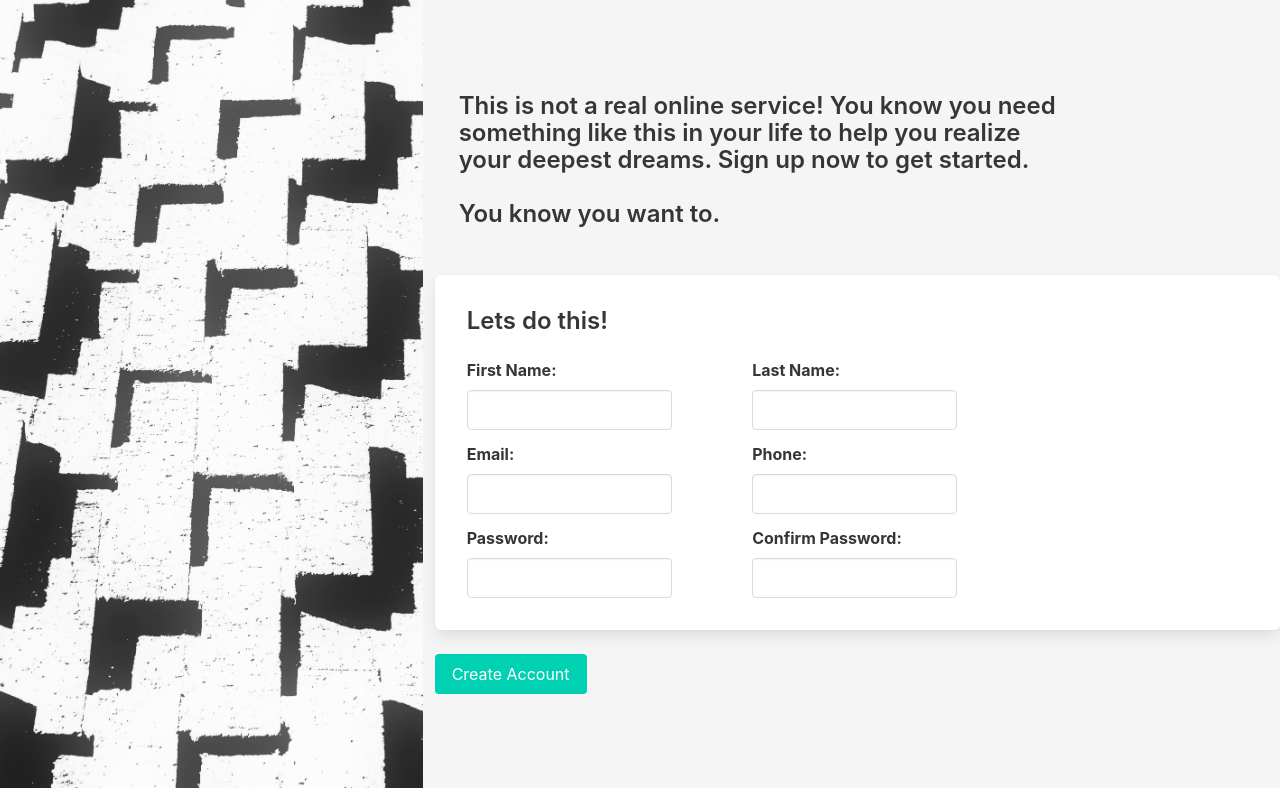
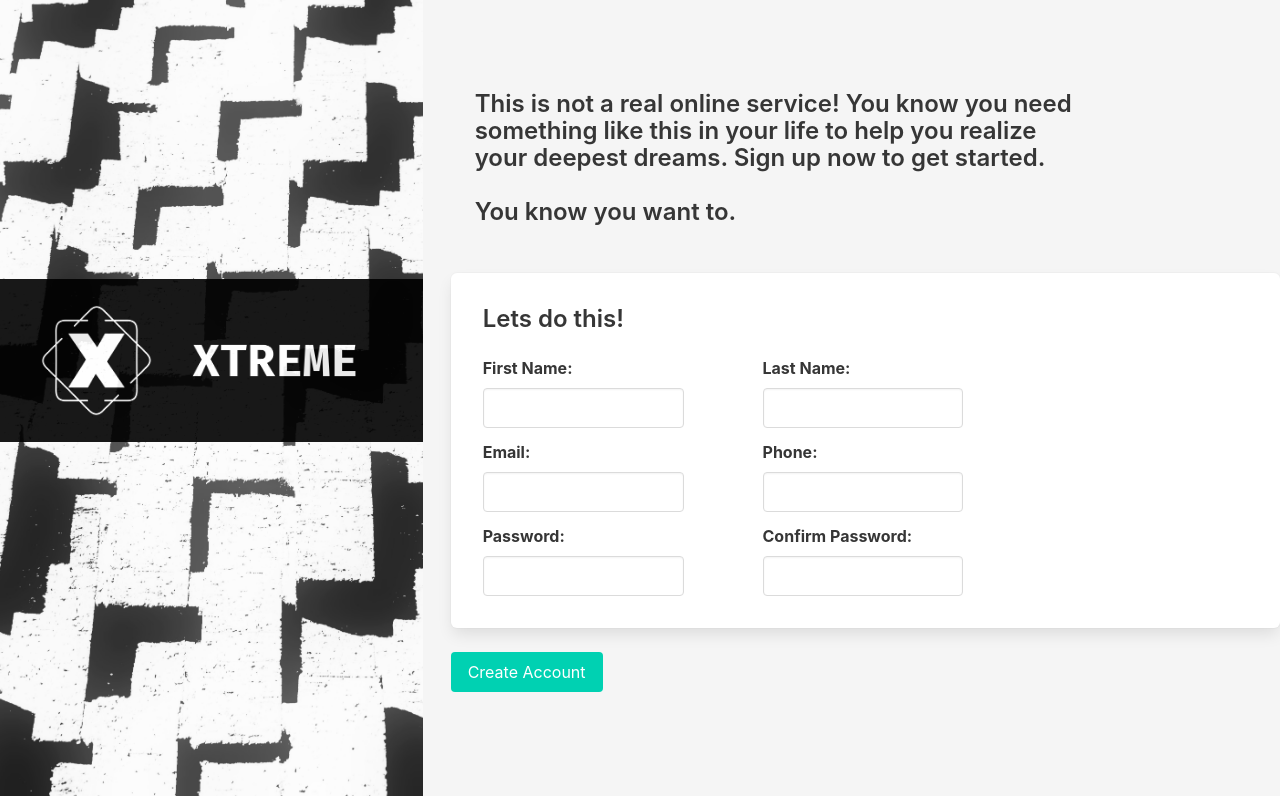
Before and after one commit to Francis-Xavier-Paul/SignUp-Form, a plain HTML site: page index.html in a window 1280 px wide. Drawn offline with nearby package versions, Linux system fonts and the light colour scheme.

Commit message:
Added logo to the side panel

```diff
--- a/index.html
+++ b/index.html
@@ -9,7 +9,11 @@
   </head>
   <body>
   <div class="columns" style="background: whitesmoke;">
-    <div class="column is-one-third has-background-primary sideImg" style="height: 100vh;">
+    <div class="column is-one-third has-background-primary sideImg">
+        <div class="sideBody">
+            <img class="logo" style="margin-right: -2.5rem;" src="./images/High Resolution Logo - Black Background.png" alt="logo">
+            <img class="logo" src="./images/High Resolution Logo Xtreme - Black Background (1).png" alt="logo-name">
+        </div>
     </div>
     <div class="column">
         <div class="block headCard">
--- a/styles.css
+++ b/styles.css
@@ -3,6 +3,24 @@
     background-position: center;
     background-size: cover;
     background-repeat: no-repeat;
+    height: 101vh;
+    padding: 0;
+    margin-right: 1rem;
+
+}
+
+.sideBody {
+    display: flex;
+    align-items: center;
+    position: relative;
+    top: 36%;
+    width: 100%;
+    background-color: black;
+    opacity: 0.9;
+}
+
+.logo {
+    width: 50%;
 }
 
 .control {
```
Also changed, not shown: images/High Resolution Logo - Black Background.png (added), images/High Resolution Logo - Transparent Background.png (added), images/High Resolution Logo Xtreme - Black Background (1).png (added).
